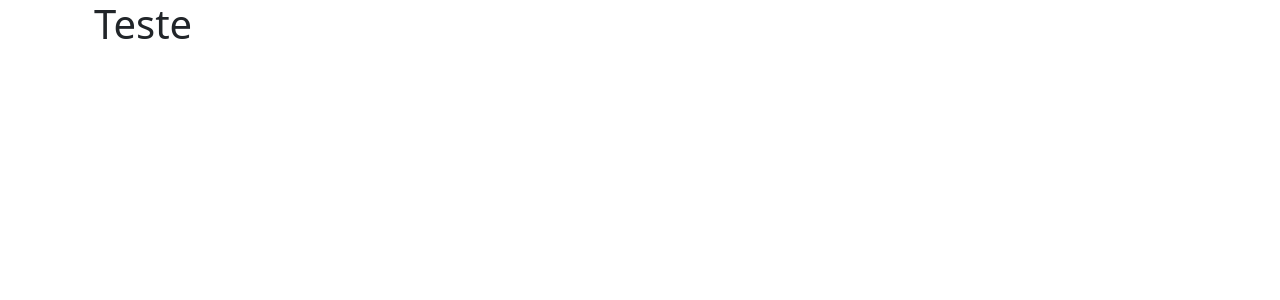
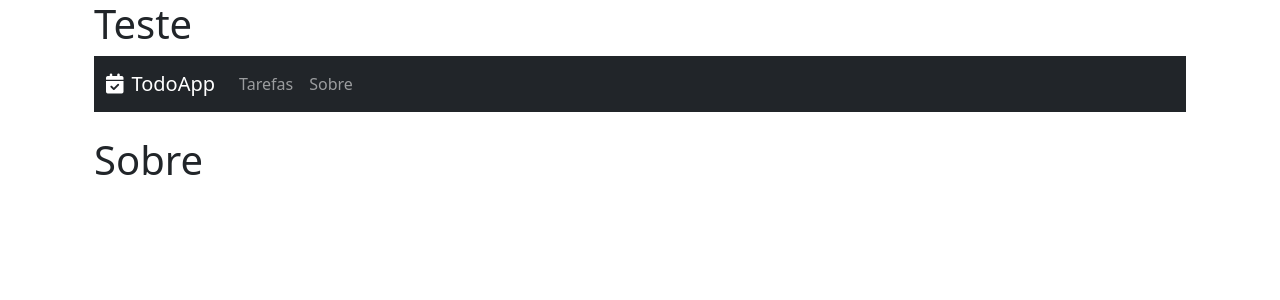
Before and after one commit to felipe-lima-flooxai/react-mod8-frontend, a React (Vite) app: page /#/about in a window 1280 px wide. Shown: the top 300 px of the page. Built offline with nearby package versions, Linux system fonts and the light colour scheme.

Commit message:
feat: rotas funcionando  com CreateHashBrowser

```diff
--- a/src/App.jsx
+++ b/src/App.jsx
@@ -1,14 +1,15 @@
 import React from 'react'
+import Todo from './todo/todo'
+import About from './about/about.jsx'
+import Menu from "./template/menu.jsx"
+import AppRouter from './routes.jsx'
 
-
-import 'bootstrap/dist/css/bootstrap.min.css'
-// JavaScript (opcional, só se usar componentes JS)
-import 'bootstrap/dist/js/bootstrap.bundle.min.js'
-import "font-awesome/css/font-awesome.min.css"
 
 
 export default props => (
     <div className='container'>
         <h1>Teste</h1>
+        <Menu></Menu>
+        <AppRouter/>
     </div>
 )
--- /dev/null
+++ b/src/about/about.jsx
@@ -0,0 +1,8 @@
+import React from 'react'
+
+
+export default props => (
+    <div>
+        <h1>Sobre</h1>
+    </div>
+)
--- a/src/main.jsx
+++ b/src/main.jsx
@@ -6,10 +6,12 @@ import App from "./app.jsx"
 import 'bootstrap/dist/css/bootstrap.min.css'
 // JavaScript (opcional, só se usar componentes JS)
 import 'bootstrap/dist/js/bootstrap.bundle.min.js'
-import "font-awesome/css/font-awesome.min.css"
+import '@fortawesome/fontawesome-free/css/all.min.css'
+
 
 ReactDOM.createRoot(document.getElementById('root')).render(
   <React.StrictMode>
     <App></App>
+
   </React.StrictMode>
 )
--- /dev/null
+++ b/src/routes.jsx
@@ -0,0 +1,31 @@
+import React from "react";
+import {
+  createHashRouter,
+  RouterProvider,
+  Navigate,
+} from "react-router-dom";
+import Todo from "./todo/todo";
+import About from "./about/about";
+
+const router = createHashRouter([
+  {
+    path: "/",
+    element: <Navigate to="/todo" />, // redireciona raiz para /todo
+  },
+  {
+    path: "/todo",
+    element: <Todo />,
+  },
+  {
+    path: "/about",
+    element: <About />,
+  },
+  {
+    path: "*",
+    element: <Navigate to="/todo" />, // fallback pra qualquer rota desconhecida
+  },
+]);
+
+const AppRouter = () => <RouterProvider router={router} />;
+
+export default AppRouter;
--- /dev/null
+++ b/src/template/menu.jsx
@@ -0,0 +1,27 @@
+import React from "react";
+
+export default props => (
+    <nav className="navbar navbar-expand-lg navbar-dark bg-dark mb-4">
+        <div className="container-fluid">
+            <a className="navbar-brand" href="#">
+                <i className="fas fa-calendar-check me-2"></i>
+                TodoApp
+            </a>
+
+            <button className="navbar-toggler" type="button" data-bs-toggle="collapse" data-bs-target="#navbarNav">
+                <span className="navbar-toggler-icon"></span>
+            </button>
+
+            <div className="collapse navbar-collapse" id="navbarNav">
+                <ul className="navbar-nav">
+                    <li className="nav-item">
+                        <a className="nav-link" href="#/todos">Tarefas</a>
+                    </li>
+                    <li className="nav-item">
+                        <a className="nav-link" href="#/about">Sobre</a>
+                    </li>
+                </ul>
+            </div>
+        </div>
+    </nav>
+)
--- /dev/null
+++ b/src/todo/todo.jsx
@@ -0,0 +1,11 @@
+import React, {Component} from "react";
+
+export default class Todo extends Component {
+    render(){
+        return    (
+            <div>
+                <h1>TODO</h1>
+            </div>
+        )
+    }
+}
```
